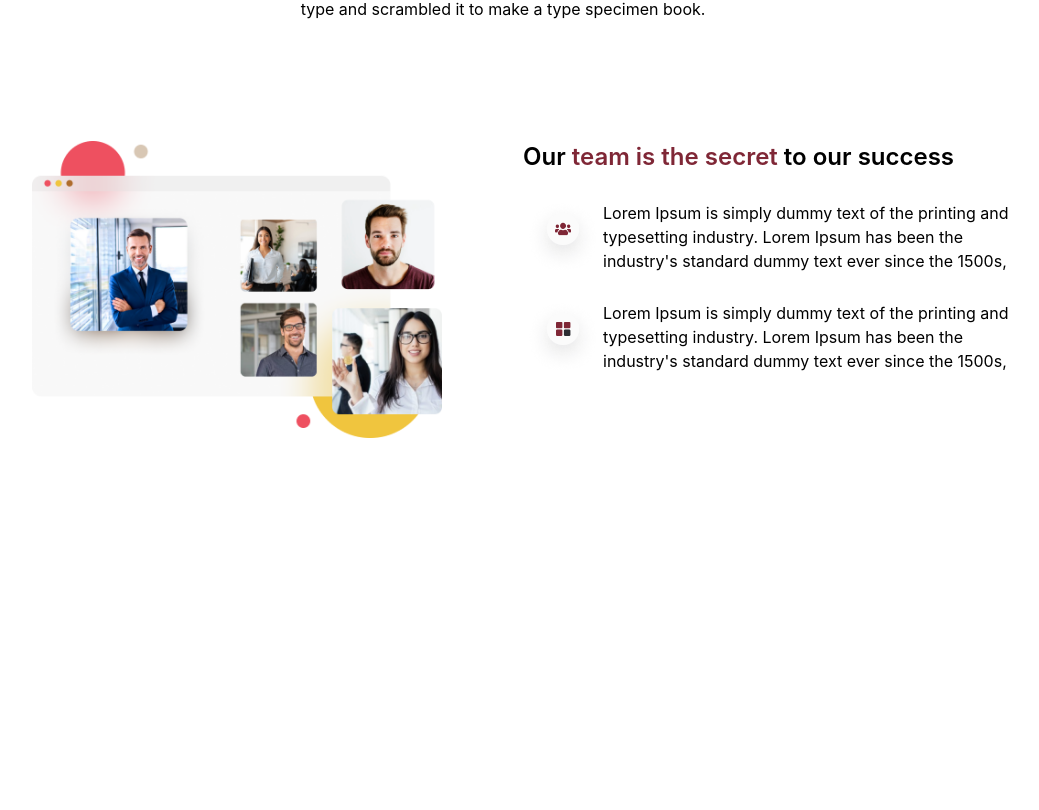
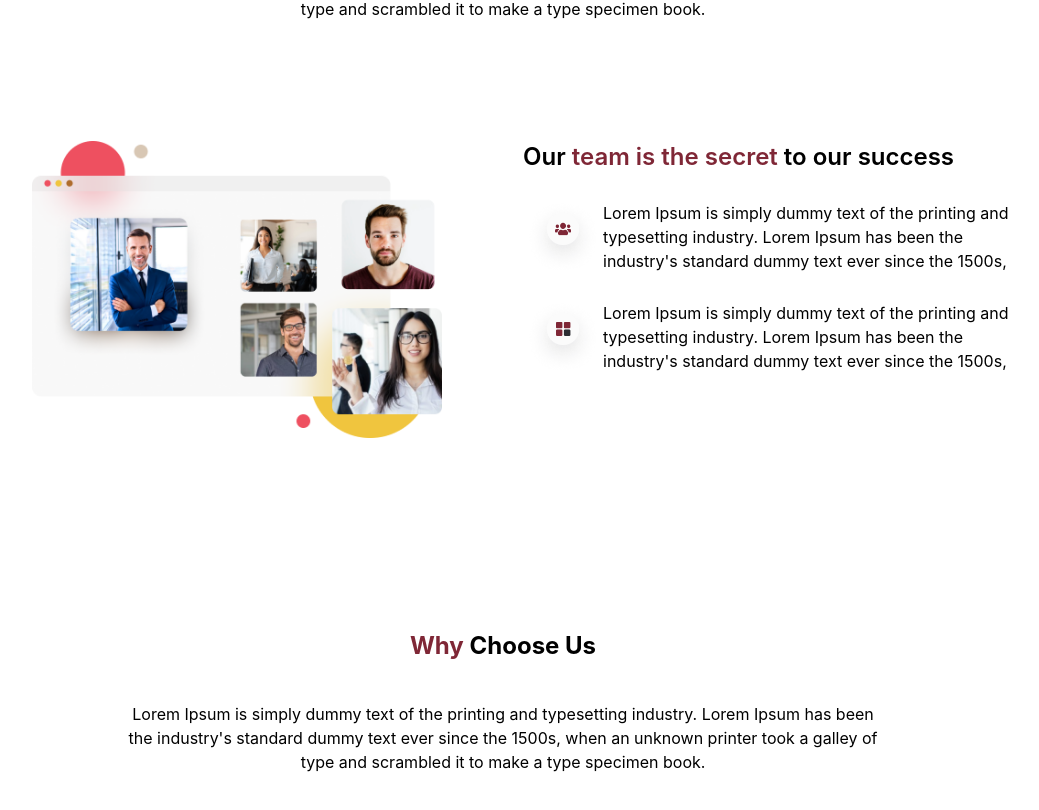
Before and after one commit to defz7/travelline, a Next.js app: page / in a window 1280 px wide. Shown: the part 2994-3804 px from the top of the page, without its empty margins (137-1176 px from the left). Before the commit the page ends 3528 px from the top, so only its background shows below. Built offline with nearby package versions, Linux system fonts and the light colour scheme.

Commit message:
Add choose us page

```diff
--- /dev/null
+++ b/components/Home/choose-us.tsx
@@ -0,0 +1,25 @@
+
+function ChooseUs() {
+    return(
+        <div className="relative bg-white">
+            <div className="grid h-full xl:py-24 px-16 xl:px-32 2xl:px-52">
+                <div className="grid h-full justify-items-center content-center space-y-10">
+                    <h1 className="font-bold text-black text-2xl 2xl:text-3xl text-center">
+                        <span className="font-bold text-brownfont">
+                            Why
+                        </span> {""}
+                            Choose Us
+                    </h1>
+                    <div className="w-5/6 xl:w-3/4 justify-center ">
+                        <p className="items-center text-black text-base 2xl:text-xl text-center mb-10 xl:mb-20">
+                            Lorem Ipsum is simply dummy text of the printing and typesetting industry.
+                            Lorem Ipsum has been the industry's standard dummy text ever since the 1500s,
+                            when an unknown printer took a galley of type and scrambled it to make a type specimen book.
+                        </p>
+                    </div>
+                </div>
+            </div>
+        </div>
+    );
+}
+export { ChooseUs };
--- a/components/Home/tour-video.tsx
+++ b/components/Home/tour-video.tsx
@@ -20,7 +20,7 @@ function Tour() {
                             </p>
                             <Link href="/">
                                 <a className="flex cursor-pointer">
-                                    <p className="hidden lg:block text-base 2xl:text-lg text-brownfont">
+                                    <p className="hidden lg:block underline-offset-2 text-base 2xl:text-base text-brownfont">
                                         Learn more
                                     </p>
                                 </a>
--- a/pages/index.tsx
+++ b/pages/index.tsx
@@ -4,6 +4,7 @@ import { Promotion } from '../components/Home/promotion';
 import { Globally } from '../components/Home/globally';
 import { Tour } from '../components/Home/tour-video';
 import { Team } from '../components/Home/team';
+import { ChooseUs } from '../components/Home/choose-us';
 
 const Home: NextPage = () => {
   return (
@@ -13,6 +14,7 @@ const Home: NextPage = () => {
       <Globally/>
       <Tour/>
       <Team/>
+      <ChooseUs/>
     </>
   );
 };
```
